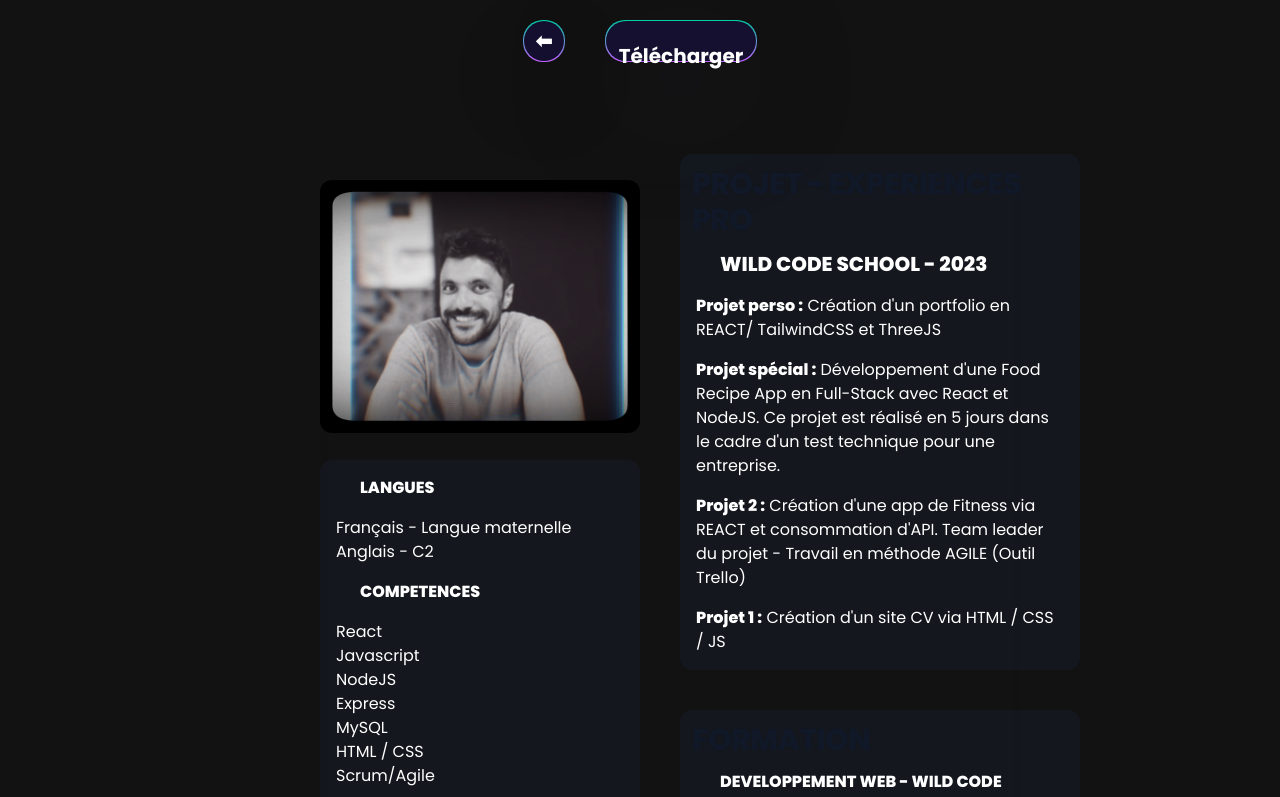
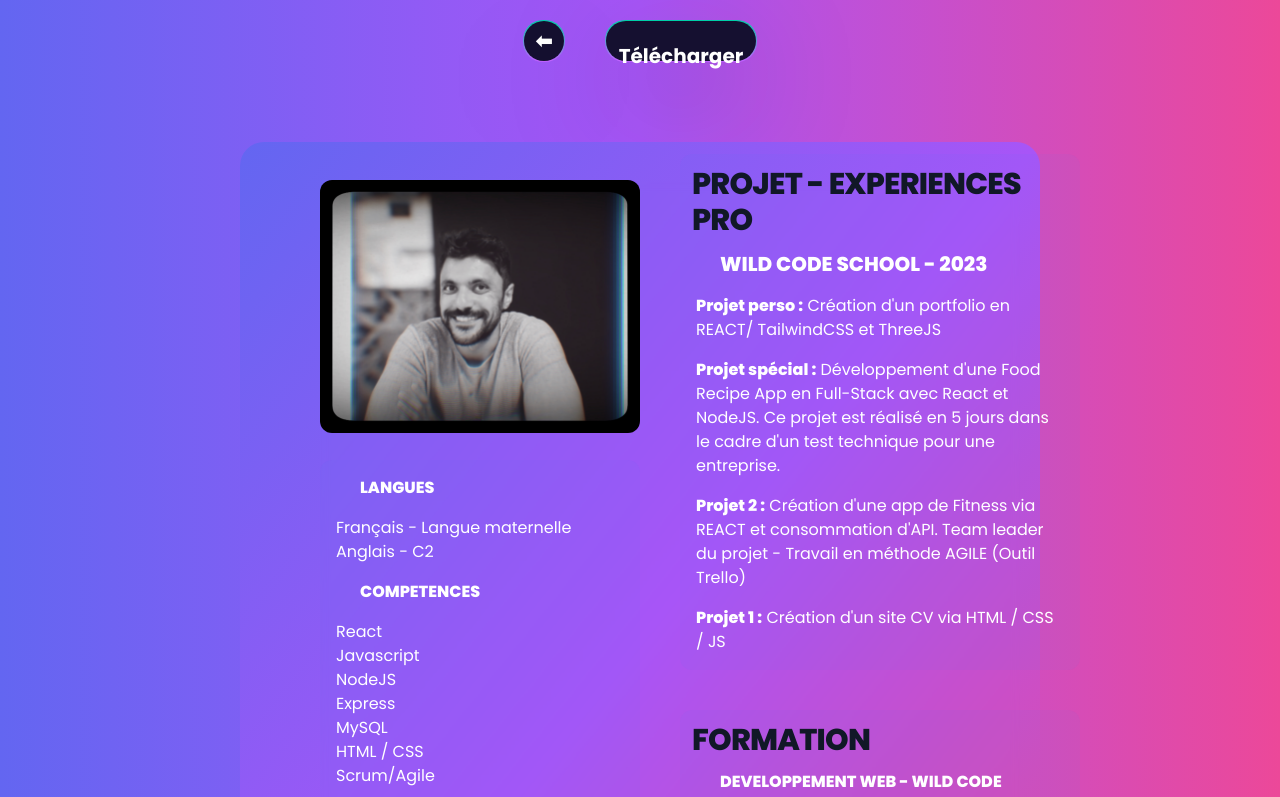
Before and after one commit to Omcci/3DPortfolio, a React (Vite) app: page /dashboard in a window 1280 px wide. Shown: the top 797 px of the page. Built offline with nearby package versions, Linux system fonts and the light colour scheme.

Commit message:
added bg gradient in dashboard page

```diff
--- a/src/pages/Dashboard.jsx
+++ b/src/pages/Dashboard.jsx
@@ -37,7 +37,7 @@
   };
 
   return (
-    <div className="container mx-auto">
+    <div className="container mx-auto bg-gradient-to-r from-indigo-500 via-purple-500 to-pink-500">
       {" "}
       {/* <StarsCanvas /> */}
       <div className="flex flex-row flex-wrap items-center justify-center">
```
